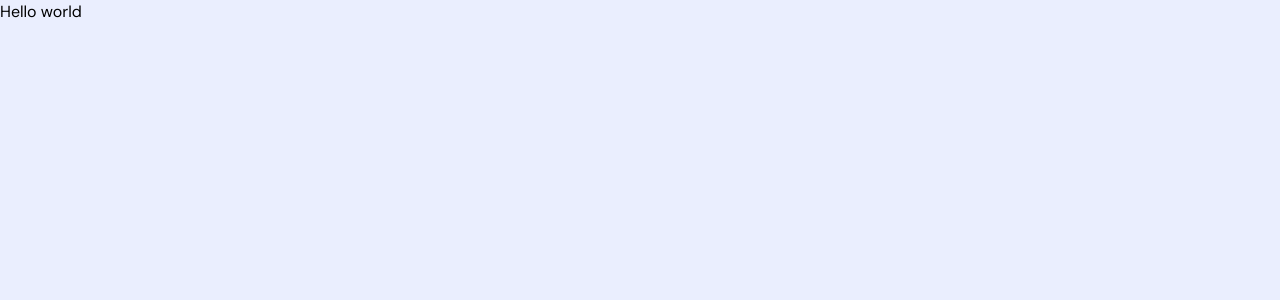
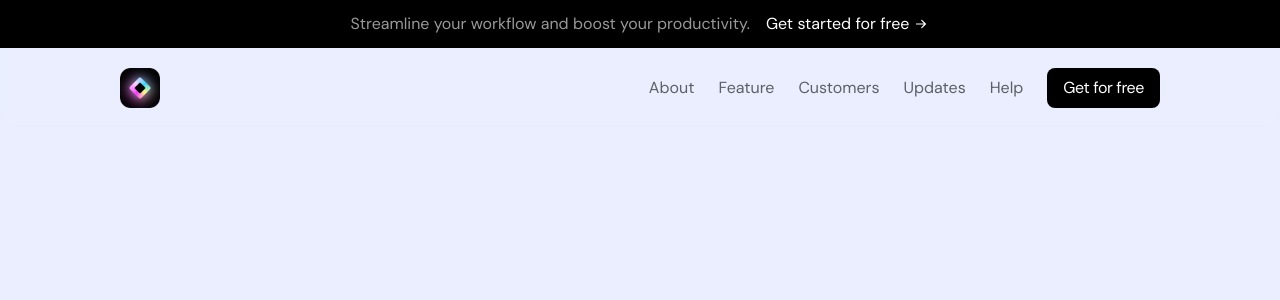
Before and after one commit to MarkMPW/light-saas-landing-page, a Next.js app: page / in a window 1280 px wide. Shown: the top 300 px of the page. Built offline with nearby package versions, Linux system fonts and the light colour scheme.

Commit message:
implement header ui

```diff
--- a/app/page.tsx
+++ b/app/page.tsx
@@ -1,7 +1,9 @@
-import Image from "next/image";
+import Header from "@/sections/Header"
 
 export default function Home() {
   return (
-    <div>Hello world</div>
+    <div>
+      <Header />
+    </div>
   )
 }
--- /dev/null
+++ b/sections/Header.tsx
@@ -0,0 +1,40 @@
+import React from "react";
+import ArrowRight from "@/assets/arrow-right.svg";
+import Logo from "@/assets/logosaas.png";
+import Image from "next/image";
+import MenuIcon from '@/assets/menu.svg'
+
+const Header = () => {
+  return (
+    <header className='sticky backdrop-blur-sm'>
+      <div className="flex justify-center items-center bg-black text-white gap-4 py-3">
+        <p className="text-white/60 hidden md:block">
+          Streamline your workflow and boost your productivity.
+        </p>
+        <div className="inline-flex items-center gap-1">
+          <a href="testLink">Get started for free</a>
+          <ArrowRight className="w-4 h-4 inline-flex" />
+        </div>
+      </div>
+
+      <div className='py-5'>
+        <div className='container'>
+          <div className=' flex justify-between items-center'>
+            <Image src={Logo} alt="logo" width={40} height={40}/>
+            <MenuIcon className='w-5 h-5 md:hidden'/>
+            <ul className='items-center gap-6 text-black/60 hidden md:flex '>
+              <li>About</li>
+              <li>Feature</li>
+              <li>Customers</li>
+              <li>Updates</li>
+              <li>Help</li>
+              <button className='px-4 py-2 bg-black text-white rounded-lg tracking-tight'>Get for free</button>
+            </ul>
+          </div>
+        </div>
+      </div>
+    </header>
+  );
+};
+
+export default Header;
```
